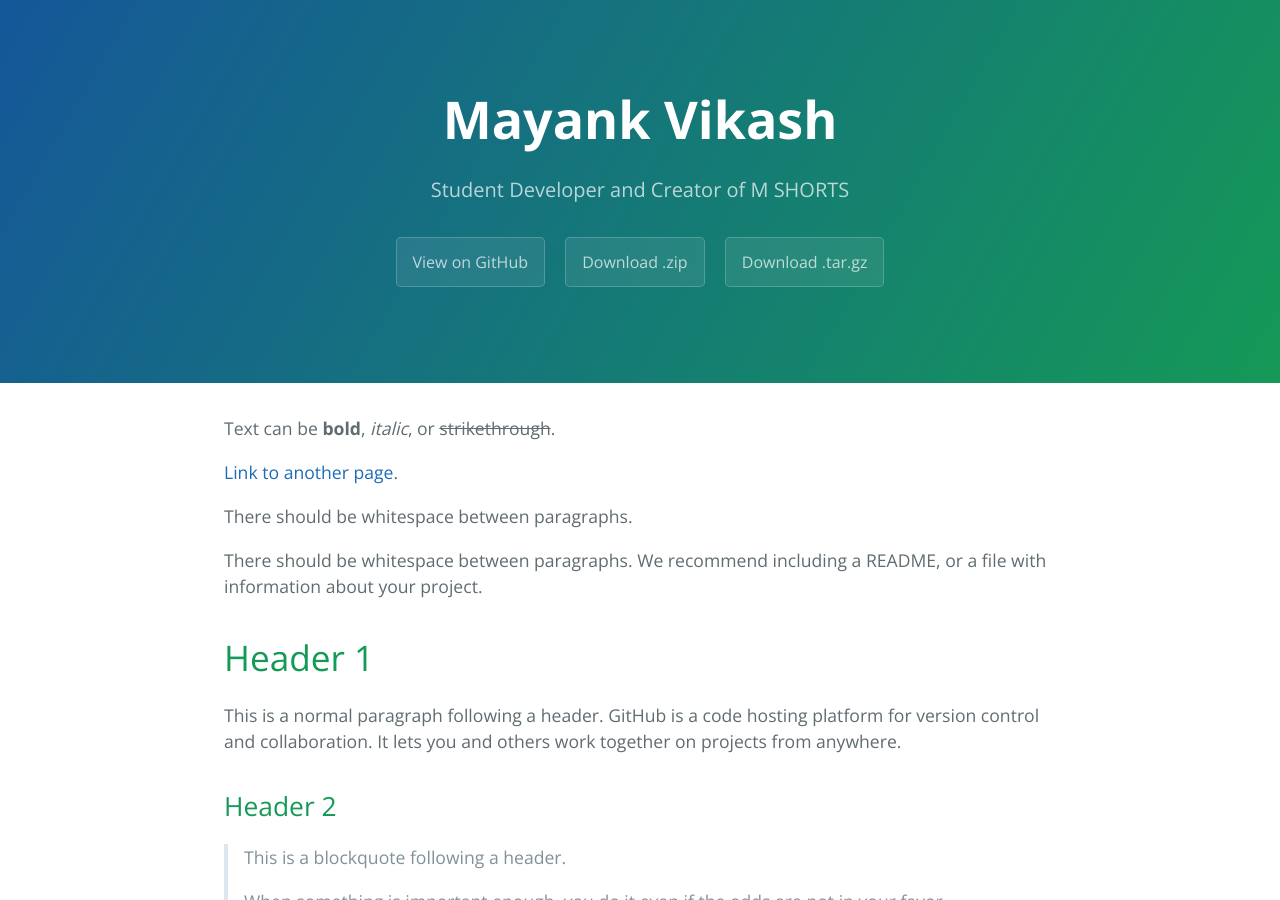
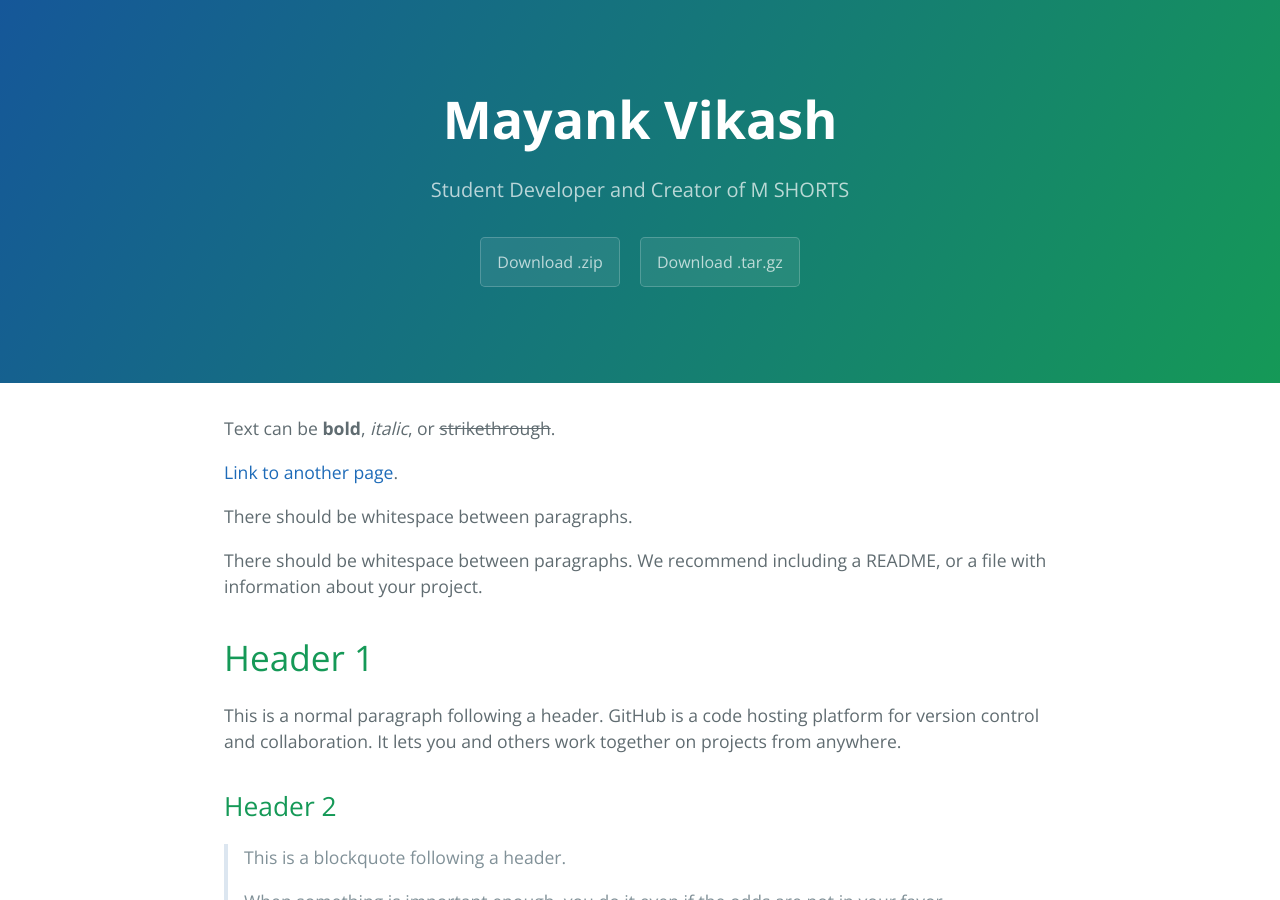
Before and after one commit to MayankVikash/mayankvikash.ml, a Jekyll site: the page built from index.md, in a window 1280 px wide and 900 px high. Built offline with Jekyll 4.4.1, drawn with Linux system fonts in a browser that asks for light colours.

Commit message:
Update default.html

```diff
--- a/_layouts/default.html
+++ b/_layouts/default.html
@@ -19,7 +19,7 @@
       <h1 class="project-name">{{ page.title | default: site.title | default: site.github.repository_name }}</h1>
       <h2 class="project-tagline">{{ page.description | default: site.description | default: site.github.project_tagline }}</h2>
       {% if site.github.is_project_page %}
-        <a href="{{ site.github.repository_url }}" class="btn">View on GitHub</a>
+<!--         <a href="{{ site.github.repository_url }}" class="btn">View on GitHub</a> -->
       {% endif %}
       {% if site.show_downloads %}
         <a href="{{ site.github.zip_url }}" class="btn">Download .zip</a>
```
